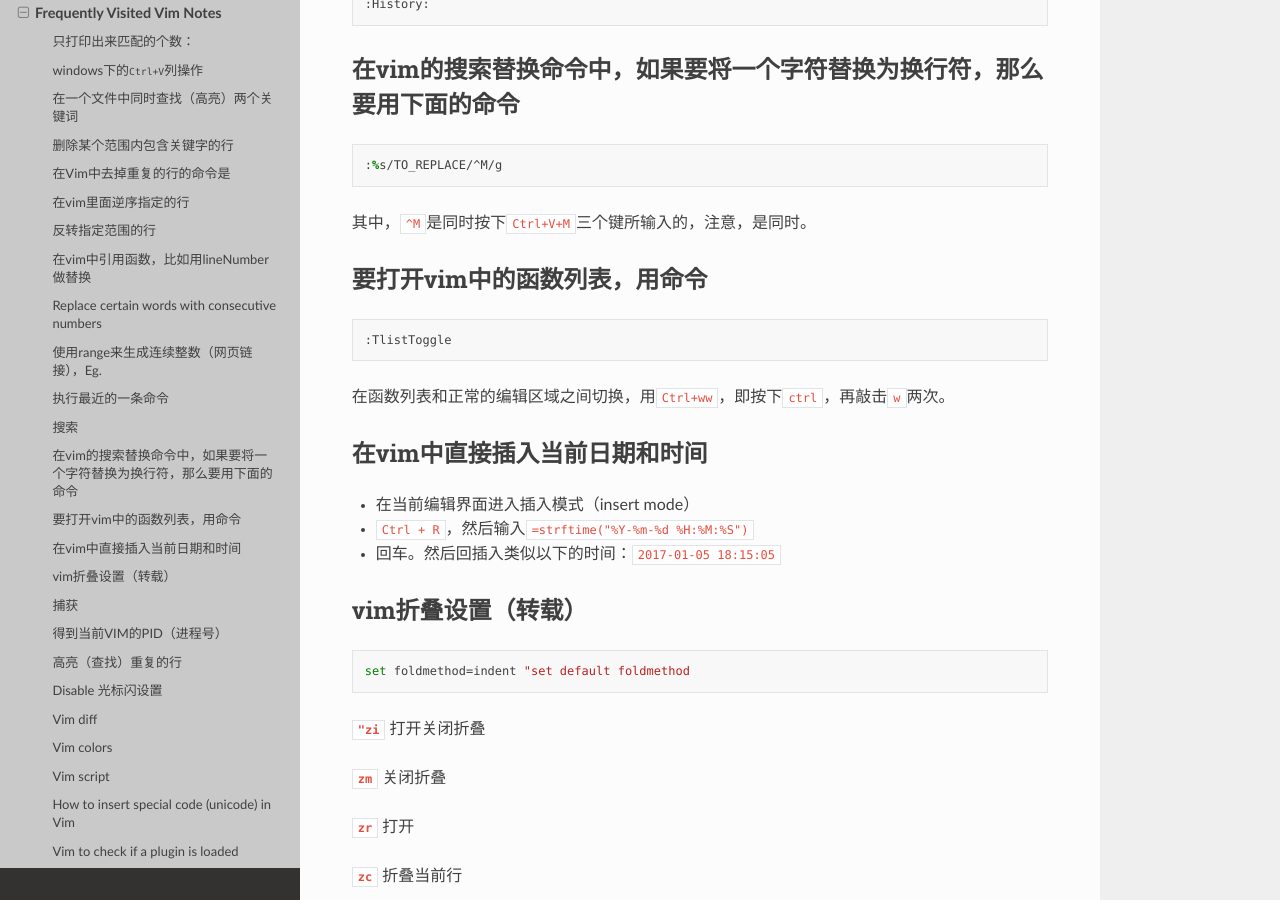
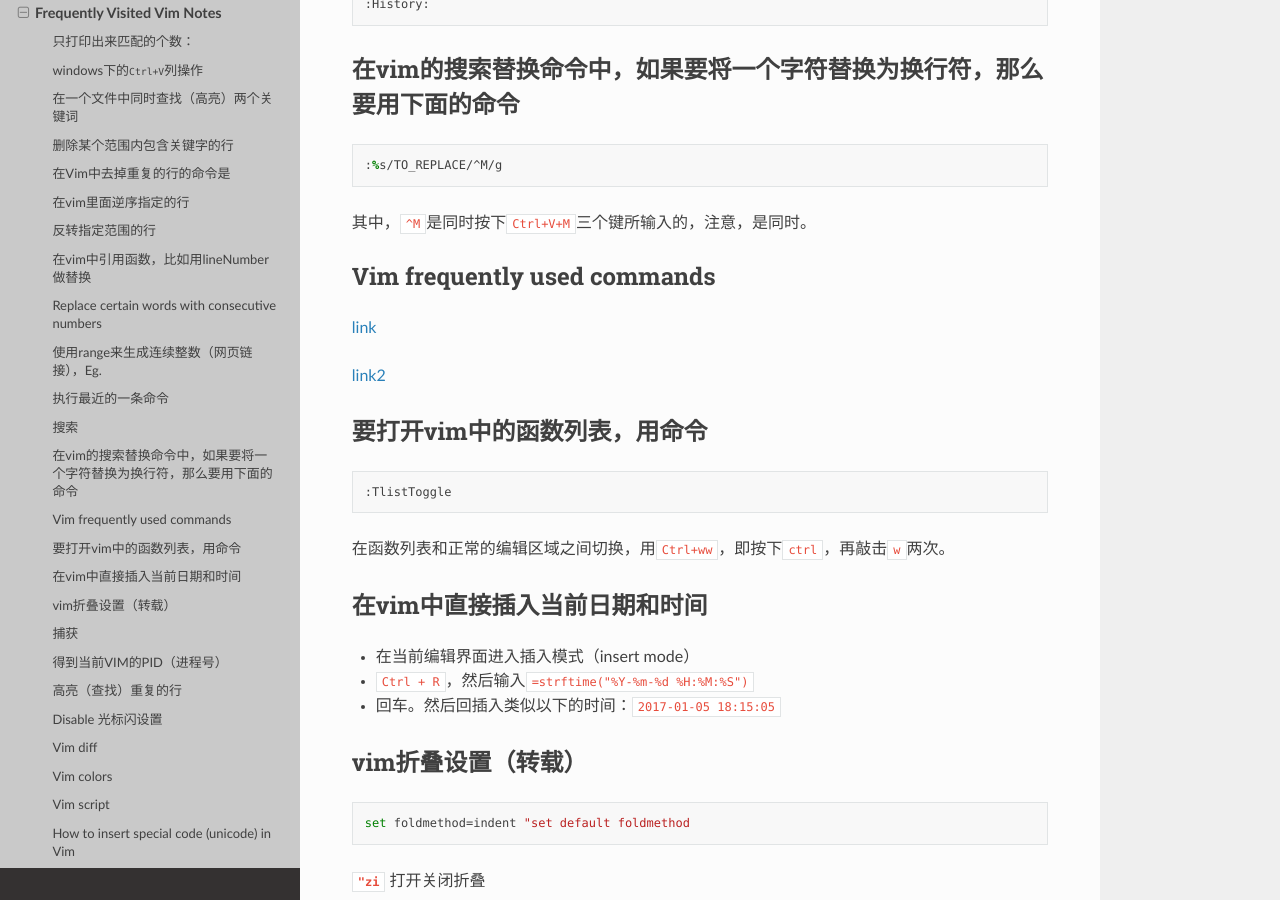
Before and after one commit to Pyrad/pyradnotes, a Sphinx documentation site: the page built from source/Vim/vim.md, in a window 1280 px wide and 900 px high, scrolled down 2493 px. Built offline with Sphinx 7.4.7 and the Read the Docs theme 2.0.0, drawn with Linux system fonts in a browser that asks for light colours.

Commit message:
Vim 2 links for frequently used commands

````diff
--- a/source/Vim/vim.md
+++ b/source/Vim/vim.md
@@ -119,6 +119,12 @@
 ```
 
 其中，`^M`是同时按下`Ctrl+V+M`三个键所输入的，注意，是同时。
+
+## Vim frequently used commands
+
+[link](http://blog.chinaunix.net/uid-20769502-id-112737.html)
+
+[link2](https://www.zhihu.com/question/27478597/answer/36837839)
 
 ## 要打开vim中的函数列表，用命令
 
````
